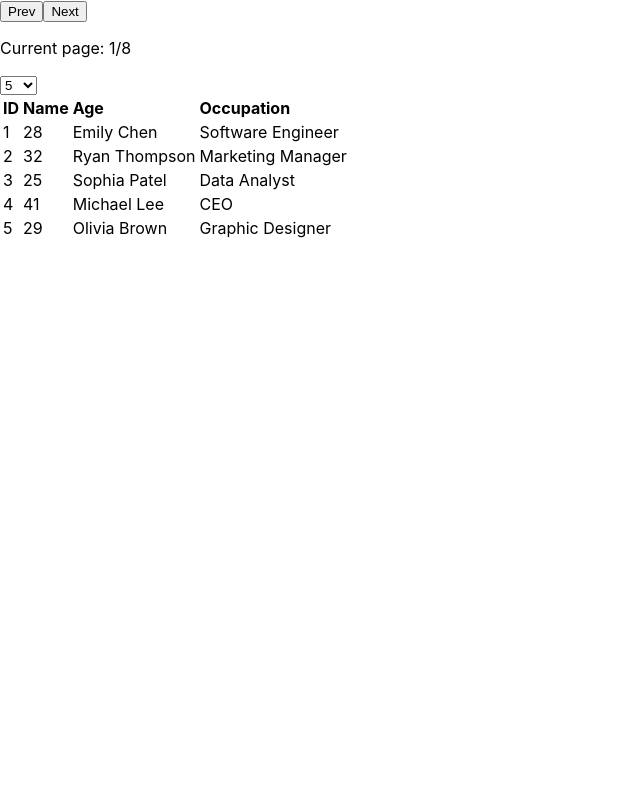
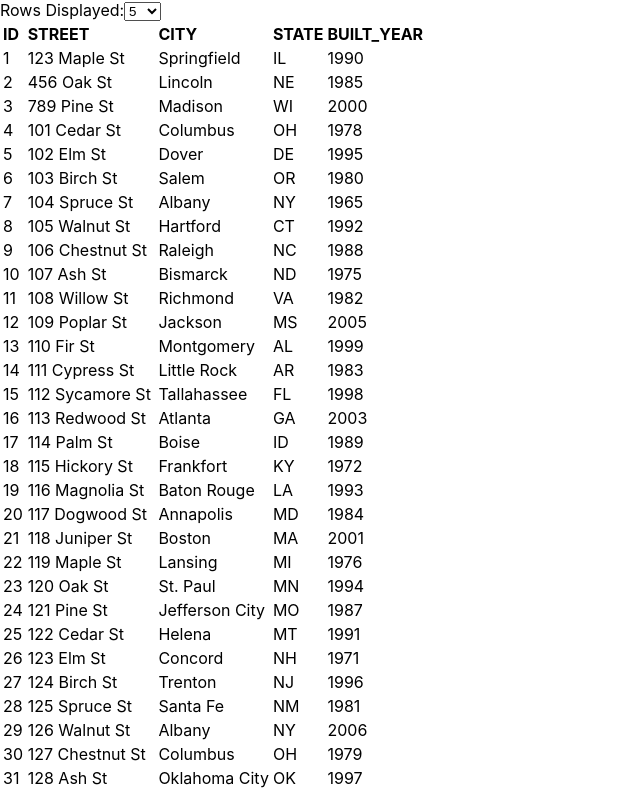
Before and after one commit to grumpycat808/react_greatfrontend, a React (Create React App) app: page / in a window 1280 px wide. Shown: the top 793 px of the page, without its empty margins (0-640 px from the left). Built offline with nearby package versions, Linux system fonts and the light colour scheme.

Commit message:
making database into a generic component

```diff
--- a/src/App5.js
+++ b/src/App5.js
@@ -3,14 +3,19 @@ import UsersDatabase from './UsersDatabase'
 import ModalDialog from './ModalDialog'
 import BirthyearChart from './BirthyearChart'
 import DataTable from './DataTable'
-
+import Database from './Database'
+import users from './users.json'
+import houses from './houses.json'
 function App5(props) {
     const [isOpen, setIsOpen] = useState(false)
     const content =
         'One morning, when Gregor Samsa woke from troubled dreams, he found himself transformed in his bed into a horrible vermin. He lay on his armour-like back, and if he lifted his head a little he could see his brown belly, slightly domed and divided by arches into stiff sections.'
     return (
         <div className="main">
-            <DataTable></DataTable>
+            <Database
+                data={houses}
+                columns={['id', 'street', 'city', 'state', 'built_year']}
+            ></Database>
             {/* <BirthyearChart></BirthyearChart> */}
             {/* <button onClick={() => setIsOpen(true)}>Show Modal</button> */}
             {/* <ModalDialog title="Modal Title" isOpen={isOpen} content={content} closeModal={() => setIsOpen(false)}></ModalDialog> */}
--- a/src/Database.js
+++ b/src/Database.js
@@ -1,7 +1,86 @@
-import React from 'react'
+import React, { useState } from 'react'
 
-function Database({ data }) {
-    return <div></div>
+import { v4 } from 'uuid'
+function Database({ columns, data }) {
+
+    const [numRows, setNumRows] = useState(5);
+    const [formattedData, setFormattedData] = useState([...data])
+    const [order, setOrder] = useState(() => {
+        const orderObj = {};
+
+        columns.forEach((col) => orderObj[col] = {ascending : false})
+        console.log(orderObj)
+        return orderObj
+    })
+
+    const getNumPages = () => {
+        return Math.ceil(data.length/numRows)
+    }
+
+    const spliceRows = () => {
+
+    }
+    const updateSortOrder = (col, ascending) => {
+
+        if(!formattedData) return;
+        const datatype = typeof formattedData[0][col];
+        const sorted = [...formattedData];
+        switch(datatype) {
+            case 'string':
+                if(ascending) {
+                    sorted.sort((a, b) => a[col].localeCompare(b[col]))
+                } else {
+                    sorted.sort((a, b) => b[col].localeCompare(a[col]))
+                }
+
+              break;
+            case 'number':
+                if(ascending) {
+                    sorted.sort((a, b) => a[col]- b[col])
+                } else {
+                    sorted.sort((a, b) => b[col]- a[col])
+                }
+              break;
+            default:
+              // code block
+          }
+          let orderOBJ = {...order};
+          orderOBJ[col].ascending = ascending;
+
+          setOrder(orderOBJ)
+          setFormattedData(sorted)
+    }
+    return (
+        <div>
+            <label>
+                Rows Displayed:
+                <select name="rowsDisplayed" value={numRows} onChange={(e) => setNumRows(e.target.value)}>
+                    <option value={5}>5</option>
+                    <option value={10}>10</option>
+                    <option value={20}>20</option>
+                </select>
+            </label>
+            <table>
+                <thead>
+                    <tr>
+                        {columns.map((col) => (
+                            <th onClick={() => updateSortOrder(col, !order[col].ascending)} key={v4()}>{col.toUpperCase()}</th>
+                        ))}
+                    </tr>
+                </thead>
+
+                <tbody>
+                    {formattedData && formattedData.map((item) => (
+                        <tr key={v4()}>
+                            {columns.map((col) => {
+                                return <td key={v4()}>{item[col]}</td>
+                            })}
+                        </tr>
+                    ))}
+                </tbody>
+            </table>
+        </div>
+    )
 }
 
 export default Database
```
